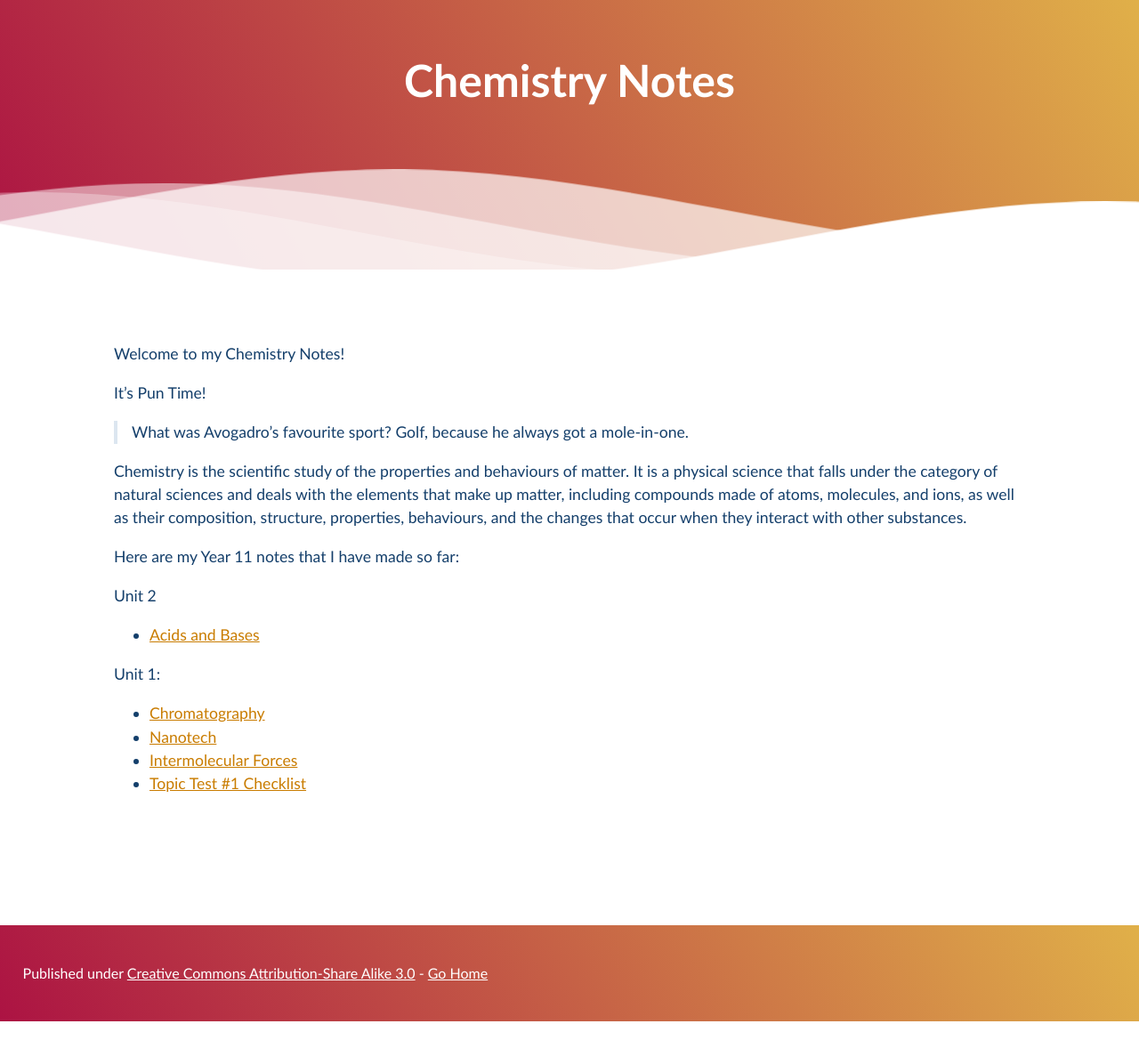
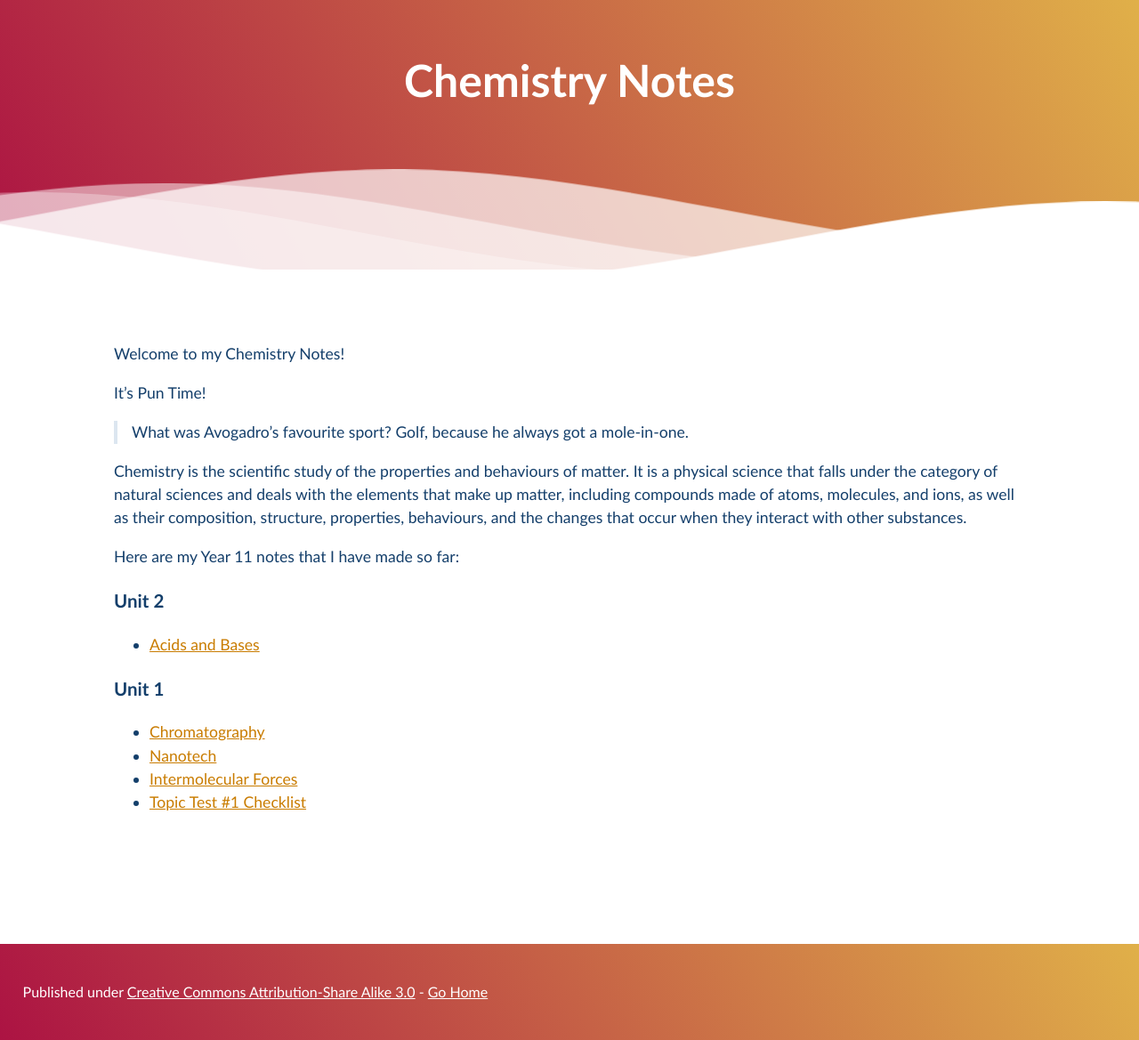
Before and after one commit to Pi-thagoras/the-chicken-pen, a Jekyll site: the page built from chemistry/Chemistry-Notes.md, in a window 1280 px wide. Shown: the whole page at 89% size. Built offline with Jekyll 4.4.1, drawn with Linux system fonts in a browser that asks for light colours; before the commit the page ends 1148 px from its top, so only the background shows below that.

Commit message:
vault backup: 2023-08-22 15:13:07

```diff
--- a/chemistry/Chemistry-Notes.md
+++ b/chemistry/Chemistry-Notes.md
@@ -11,10 +11,10 @@ Chemistry is the scientific study of the properties and behaviours of matter. It
 
 Here are my Year 11 notes that I have made so far:
 
-Unit 2
+### Unit 2
 - [Acids and Bases](Acids-and-Bases.md)
 
-Unit 1:
+### Unit 1
 - [Chromatography](Chromatography.md)
 - [Nanotech](Nanotechnology.md)
 - [Intermolecular Forces](Intermolecular-Forces.md)
```
Also changed, not shown: index.md (+2 -2 lines), the-chicken-pen/assets/Molecule_Shapes.png.md (deleted).
